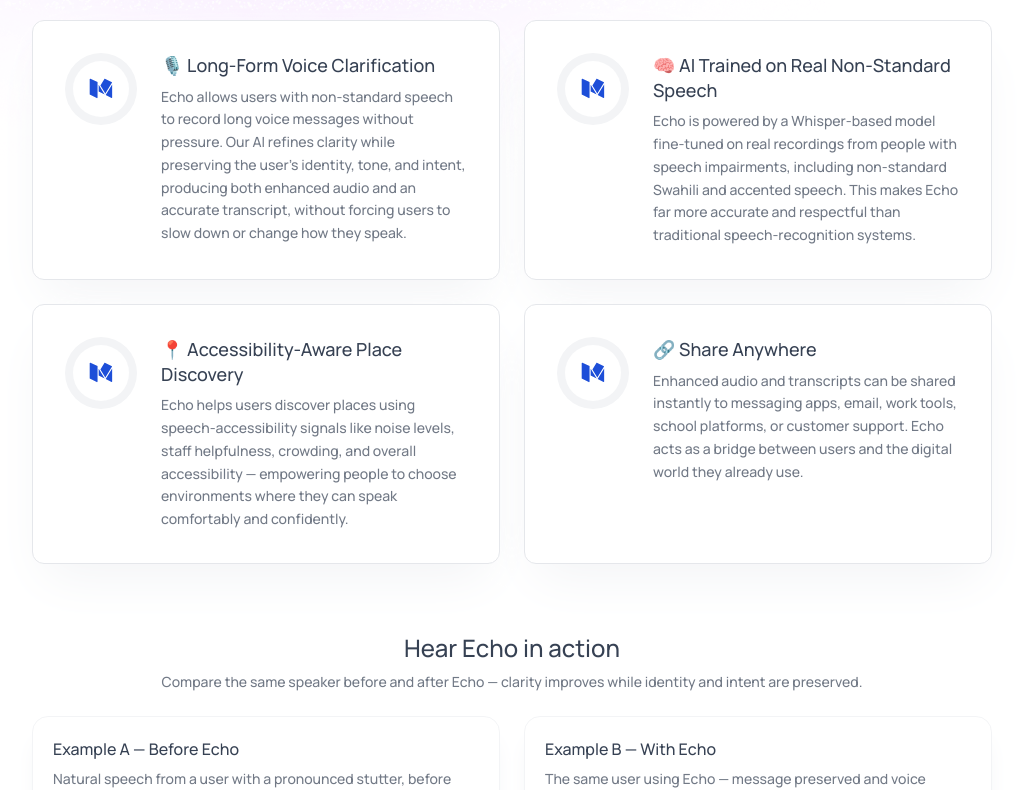
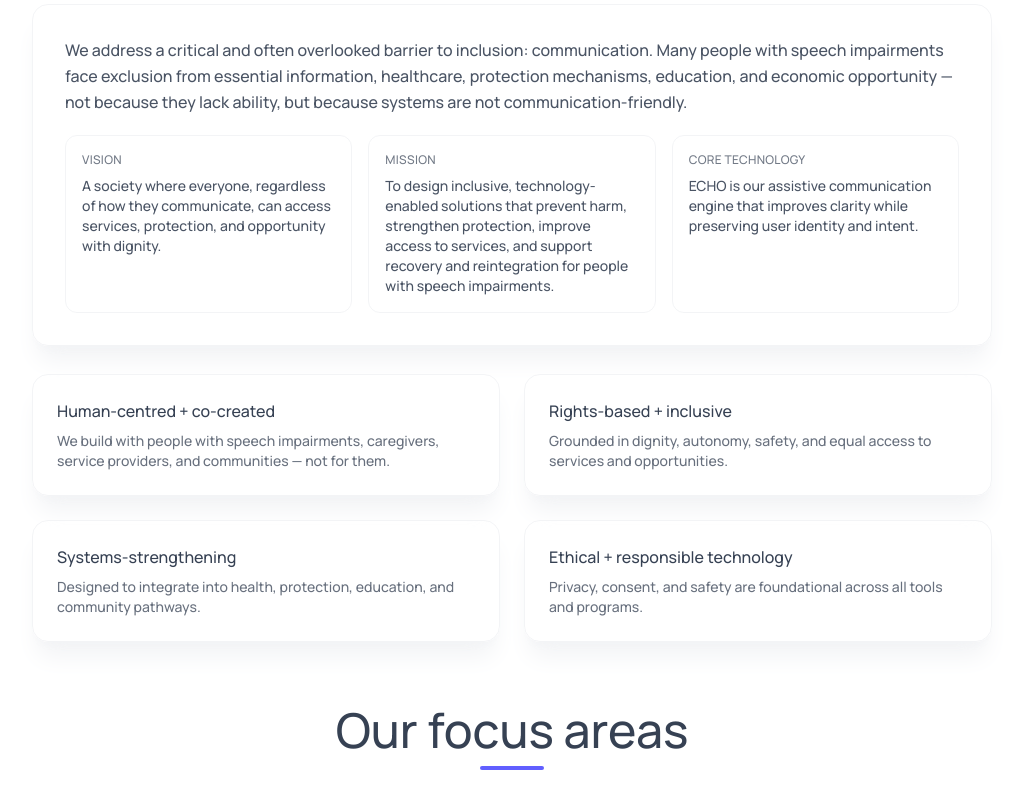
Before and after one commit to martin254/EchoSite, a React (Vite) app: page / in a window 1280 px wide. Shown: the part 1420-2210 px from the top of the page, without its empty margins (128-1151 px from the left). Built offline with nearby package versions, Linux system fonts and the light colour scheme.

Commit message:
Update App.jsx

```diff
--- a/src/App.jsx
+++ b/src/App.jsx
@@ -8,6 +8,8 @@ import Teams from './components/Teams'
 import ContactUs from './components/ContactUs'
 import {Toaster} from 'react-hot-toast'
 import Footer from './components/Footer'
+import CBOOverview from "./components/CBOOverview"
+import CBOFocusAreas from "./components/CBOFocusAreas"
 
 const App = () => {
 
@@ -52,6 +54,8 @@ const App = () => {
       <Navbar theme={theme} setTheme={setTheme} />
       <Hero />
       <Partners theme={theme} />
+      <CBOOverview />
+      <CBOFocusAreas />
       <Features />
       <OurWork />
       <Teams />
```
